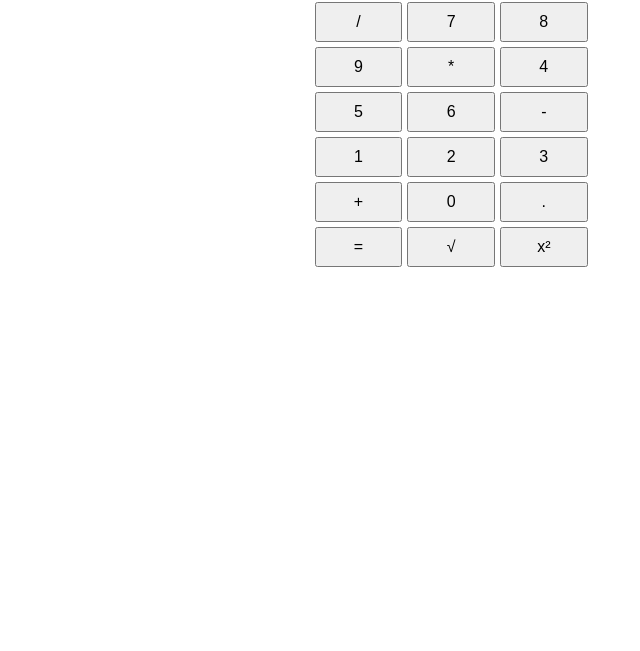
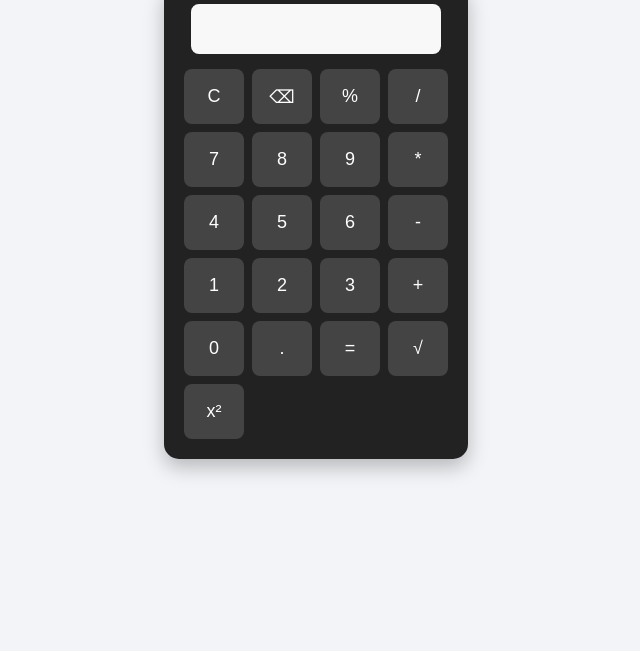
Before and after one commit to nvm243-del/Calculator-App, a plain HTML site: page index.html in a window 1280 px wide. Shown: the part 149-800 px from the top of the page, without its empty margins (324-964 px from the left). Drawn offline with Linux system fonts and the light colour scheme.

Commit message:
Improve calculator design

```diff
--- a/style.css
+++ b/style.css
@@ -1,31 +1,60 @@
 body {
-  font-family: Arial, sans-serif;
-  display: flex;
-  justify-content: center;
-  margin-top: 50px;
+    font-family: Arial, sans-serif;
+    text-align: center;
+    margin: 0;
+    padding-top: 50px;
+    background-color: #f2f4f7;
 }
 
-.calculator {
-  width: 220px;
-  border: 1px solid #999;
-  padding: 10px;
+h1 {
+    color: #222;
+    margin-bottom: 25px;
+}
+
+#calculator {
+    display: inline-block;
+    background-color: #222;
+    padding: 20px;
+    border-radius: 15px;
+    box-shadow: 0 8px 20px rgba(0, 0, 0, 0.25);
 }
 
 #display {
-  width: 100%;
-  height: 40px;
-  margin-bottom: 10px;
-  font-size: 20px;
-  text-align: right;
+    width: 250px;
+    height: 50px;
+    margin-bottom: 15px;
+    padding: 0 10px;
+    box-sizing: border-box;
+    border: none;
+    border-radius: 8px;
+    background-color: #f8f8f8;
+    text-align: right;
+    font-size: 22px;
+    color: #222;
 }
 
 .buttons {
-  display: grid;
-  grid-template-columns: repeat(3, 1fr);
-  gap: 5px;
+    display: grid;
+    grid-template-columns: repeat(4, 60px);
+    gap: 8px;
 }
 
 button {
-  height: 40px;
-  font-size: 16px;
+    height: 55px;
+    border: none;
+    border-radius: 8px;
+    background-color: #444;
+    color: white;
+    font-size: 18px;
+    cursor: pointer;
+    transition: 0.2s;
 }
+
+button:hover {
+    background-color: #666;
+    transform: scale(1.04);
+}
+
+button:active {
+    transform: scale(0.96);
+}
```
